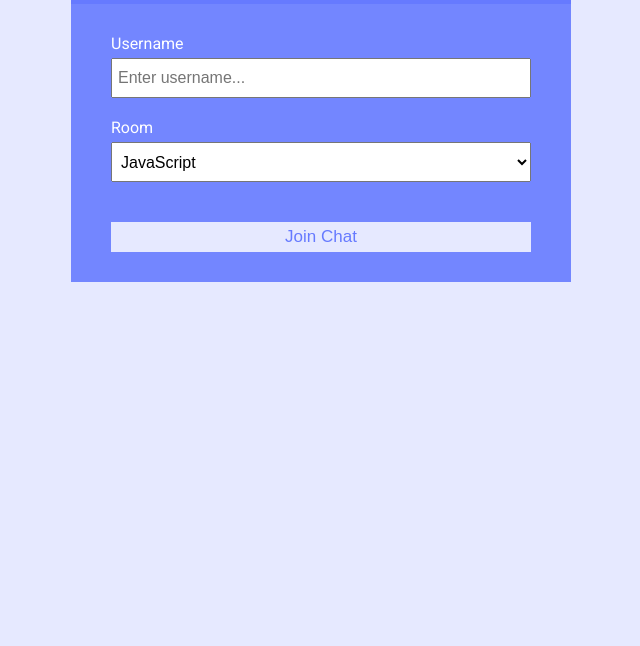
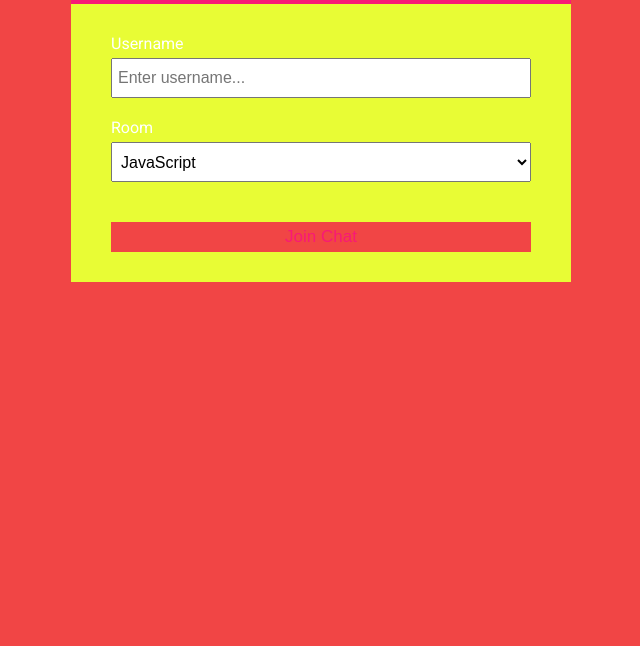
Before and after one commit to pawanbhatia399/ChatApp, a website: page public/index.html in a window 1280 px wide. Shown: the part 154-800 px from the top of the page, without its empty margins (319-959 px from the left). Drawn offline with Linux system fonts and the light colour scheme.

Commit message:
CSS color changes

```diff
--- a/public/css/style.css
+++ b/public/css/style.css
@@ -1,9 +1,9 @@
 @import url('https://fonts.googleapis.com/css?family=Roboto&display=swap');
 
 :root {
-	--dark-color-a: #667aff;
-	--dark-color-b: #7386ff;
-	--light-color: #e6e9ff;
+	--dark-color-a: #f81976;
+	--dark-color-b: #e8fc35;
+	--light-color: #f14545;
 	--success-color: #5cb85c;
 	--error-color: #d9534f;
 }
```
